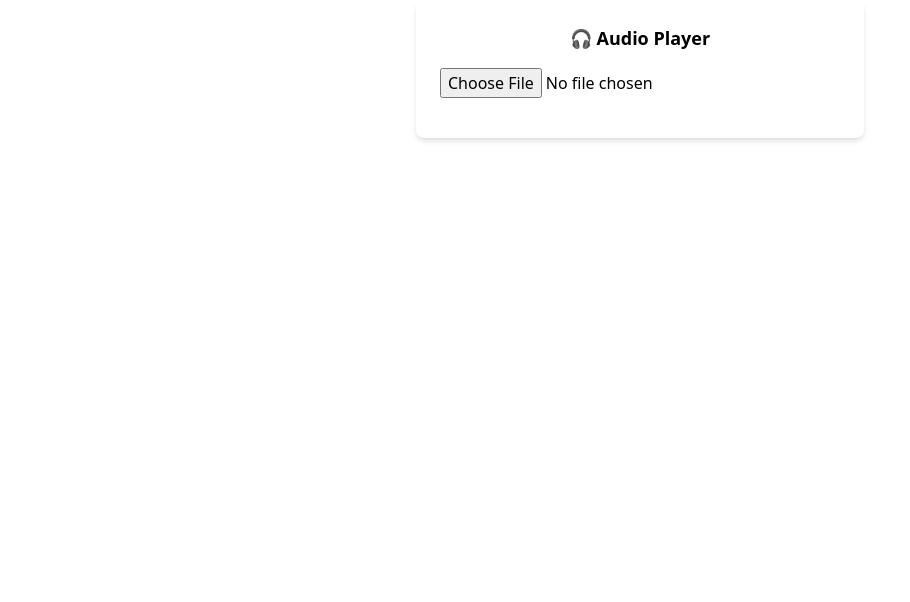
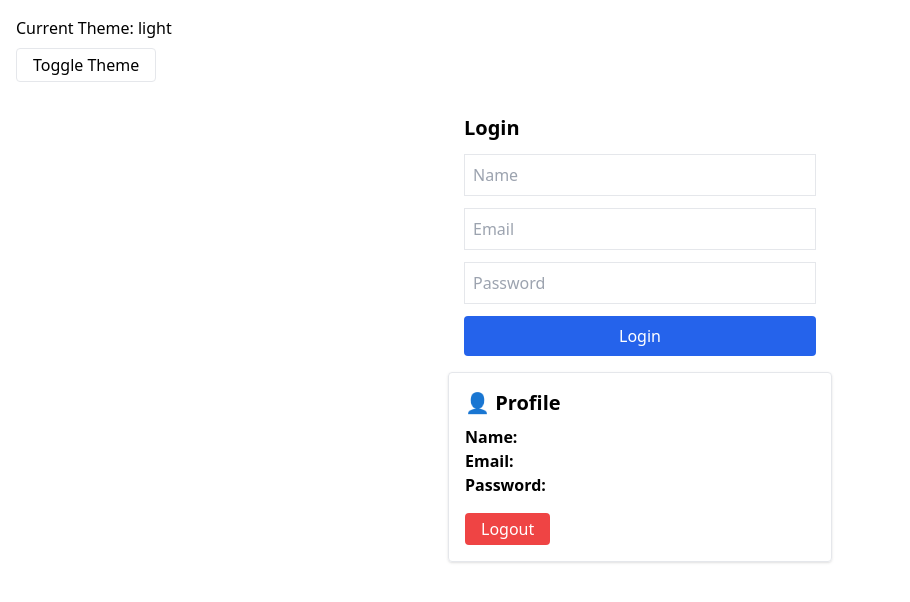
Before and after one commit to Kalyan199999/React-Components, a React (Create React App) app: page / in a window 1280 px wide. Shown: the top 602 px of the page, without its empty margins (0-910 px from the left). Built offline with nearby package versions, Linux system fonts and the light colour scheme.

Commit message:
context api done

```diff
--- a/src/components/LoadComponents.jsx
+++ b/src/components/LoadComponents.jsx
@@ -13,6 +13,10 @@ import DragDropUploader from './dargdrop/DragDropUploader'
 import DraggableWrapper , {MultiDraggable}  from './dargdrop/DraggableWrapper '
 
 import AudioPlayer from './audioplayer/AudioPlayer'
+import ThemeSwitcher from './contextUsage/UsingThemeContext';
+
+import LoginContext from './contextUsage/LoginContext'
+import ProfileContext from './contextUsage/ProfileContext'
 
 
 
@@ -43,7 +47,13 @@ function LoadComponents() {
       {/* <MultiDraggable />
       <DraggableWrapper /> */}
 
-      <AudioPlayer />
+      {/* <AudioPlayer /> */}
+
+
+      <ThemeSwitcher />
+
+      <LoginContext/>
+      <ProfileContext />
 
     </>
   )
--- /dev/null
+++ b/src/components/contextUsage/LoginContext.jsx
@@ -0,0 +1,50 @@
+import { useState } from "react";
+import useAuth from "../mycontext/AuthContext";
+import { toast } from "react-toastify";
+
+const LoginContext = () => {
+
+  const { login } = useAuth();
+
+  const [form, setForm] = useState({ name: "", email: "", password: "" });
+
+  const handleSubmit = (e) => {
+    e.preventDefault();
+    login(form);
+
+    setForm({ name: "", email: "", password: "" })
+    toast.success("Login Successful")
+  };
+
+  return (
+    <form onSubmit={handleSubmit} className="max-w-sm mx-auto p-4 space-y-3">
+      <h2 className="text-xl font-bold">Login</h2>
+      <input
+        type="text"
+        placeholder="Name"
+        value={form.name}
+        onChange={(e) => setForm({ ...form, name: e.target.value })}
+        className="w-full border p-2"
+      />
+      <input
+        type="email"
+        placeholder="Email"
+        value={form.email}
+        onChange={(e) => setForm({ ...form, email: e.target.value })}
+        className="w-full border p-2"
+      />
+      <input
+        type="password"
+        placeholder="Password"
+        value={form.password}
+        onChange={(e) => setForm({ ...form, password: e.target.value })}
+        className="w-full border p-2"
+      />
+      <button type="submit" className="w-full bg-blue-600 text-white py-2 rounded">
+        Login
+      </button>
+    </form>
+  );
+};
+
+export default LoginContext;
--- /dev/null
+++ b/src/components/contextUsage/ProfileContext.jsx
@@ -0,0 +1,21 @@
+import  useAuth  from "../mycontext/AuthContext";
+
+const ProfileContext = () => {
+  const { user, logout } = useAuth();
+
+  if (!user) return <p className="text-center">Not logged in</p>;
+
+  return (
+    <div className="max-w-sm mx-auto p-4 border rounded shadow">
+      <h2 className="text-xl font-semibold mb-2">👤 Profile</h2>
+      <p><strong>Name:</strong> {user.name}</p>
+      <p><strong>Email:</strong> {user.email}</p>
+      <p><strong>Password:</strong> {user.password}</p>
+      <button onClick={logout} className="mt-4 bg-red-500 text-white py-1 px-4 rounded">
+        Logout
+      </button>
+    </div>
+  );
+};
+
+export default ProfileContext;
--- /dev/null
+++ b/src/components/contextUsage/UsingThemeContext.jsx
@@ -0,0 +1,17 @@
+import React from "react";
+import useTheme from "../mycontext/ThemeContext";
+
+const ThemeSwitcher = () => {
+  const { theme, toggleTheme } = useTheme()
+
+  return (
+    <div className={`p-4 ${theme === "dark" ? "bg-black text-white" : "bg-white text-black"}`}>
+      <h2>Current Theme: {theme}</h2>
+      <button onClick={toggleTheme} className="mt-2 px-4 py-1 border rounded">
+        Toggle Theme
+      </button>
+    </div>
+  );
+};
+
+export default ThemeSwitcher;
--- /dev/null
+++ b/src/components/mycontext/AuthContext.jsx
@@ -0,0 +1,43 @@
+import { createContext, useContext, useState, useEffect } from "react";
+
+// Create the context
+export const AuthContext = createContext();
+
+// AuthProvider component
+export const AuthProvider = ({ children }) =>
+{
+  const [user, setUser] = useState({ name:'', email:'', password:'' });
+
+  // On mount, load from localStorage
+  useEffect(() =>
+    {
+        const storedUser = JSON.parse( localStorage.getItem("authUser") );
+        if (storedUser) setUser(storedUser);
+  },
+
+  []);
+
+  // Login method
+  const login = ({ name, email, password }) => {
+    const userData = { name, email, password };
+    localStorage.setItem("authUser", JSON.stringify(userData));
+    setUser(userData);
+  };
+
+  // Logout method
+  const logout = () => {
+    localStorage.removeItem("authUser");
+    setUser({ name:'', email:'', password:''});
+  };
+
+  return (
+    <AuthContext.Provider value={{ user, login, logout }}>
+      {children}
+    </AuthContext.Provider>
+  );
+};
+
+// Custom hook
+const useAuth = () => useContext(AuthContext);
+
+export default useAuth;
--- /dev/null
+++ b/src/components/mycontext/ContextProvider.jsx
@@ -0,0 +1,12 @@
+import { ThemeProvider } from './ThemeContext';
+import { AuthProvider } from './AuthContext';
+
+export const AppProviders = ({ children }) => {
+  return (
+    <ThemeProvider>
+      <AuthProvider>
+        {children}
+      </AuthProvider>
+    </ThemeProvider>
+  );
+};
--- /dev/null
+++ b/src/components/mycontext/ThemeContext.jsx
@@ -0,0 +1,27 @@
+// import the Context packges
+import { createContext, useContext, useState } from "react";
+
+// create the context
+const ThemeContext = createContext();
+
+// create the context provider
+export const ThemeProvider = ({ children }) =>
+{
+    const [ theme,setTheme ] = useState("light");
+
+    const toggleTheme = ()=>{
+        setTheme( (prevTheme) => (prevTheme === "light" ? "dark" : "light") );
+    }
+
+    return(
+        <ThemeContext.Provider value={
+            { theme, toggleTheme }
+        }>
+            {children}
+        </ThemeContext.Provider>
+    )
+}
+
+const useTheme = () => useContext(ThemeContext); // create the custom hook
+
+export default useTheme;
--- a/src/index.js
+++ b/src/index.js
@@ -4,10 +4,21 @@ import './index.css';
 import App from './App';
 import reportWebVitals from './reportWebVitals';
 
+// import { ThemeProvider } from './components/mycontext/ThemeContext';
+
+import { AppProviders } from './components/mycontext/ContextProvider'
+
 const root = ReactDOM.createRoot(document.getElementById('root'));
+
 root.render(
   <React.StrictMode>
-    <App />
+
+    <AppProviders >
+
+      <App />
+
+    </AppProviders>
+
   </React.StrictMode>
 );
 
```
